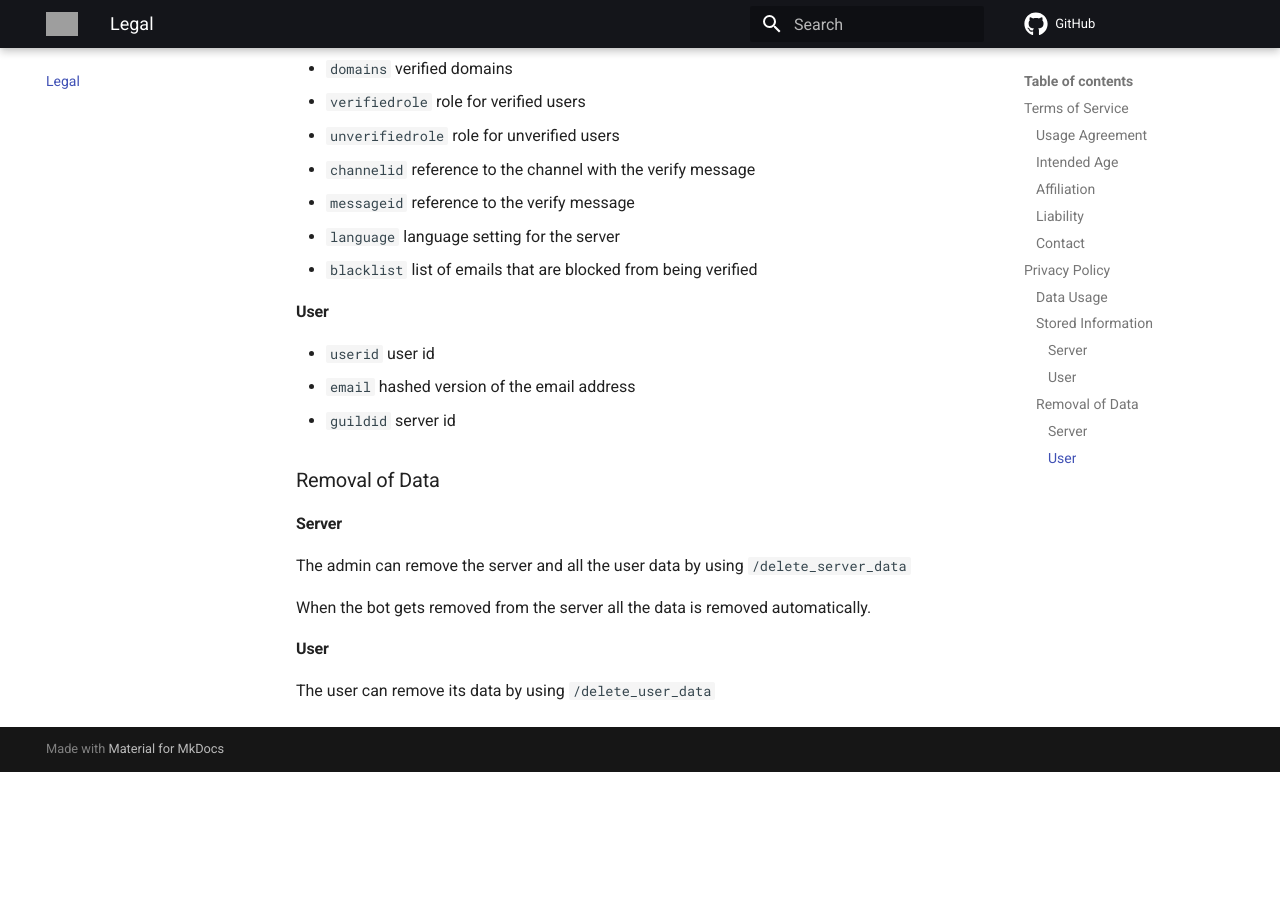
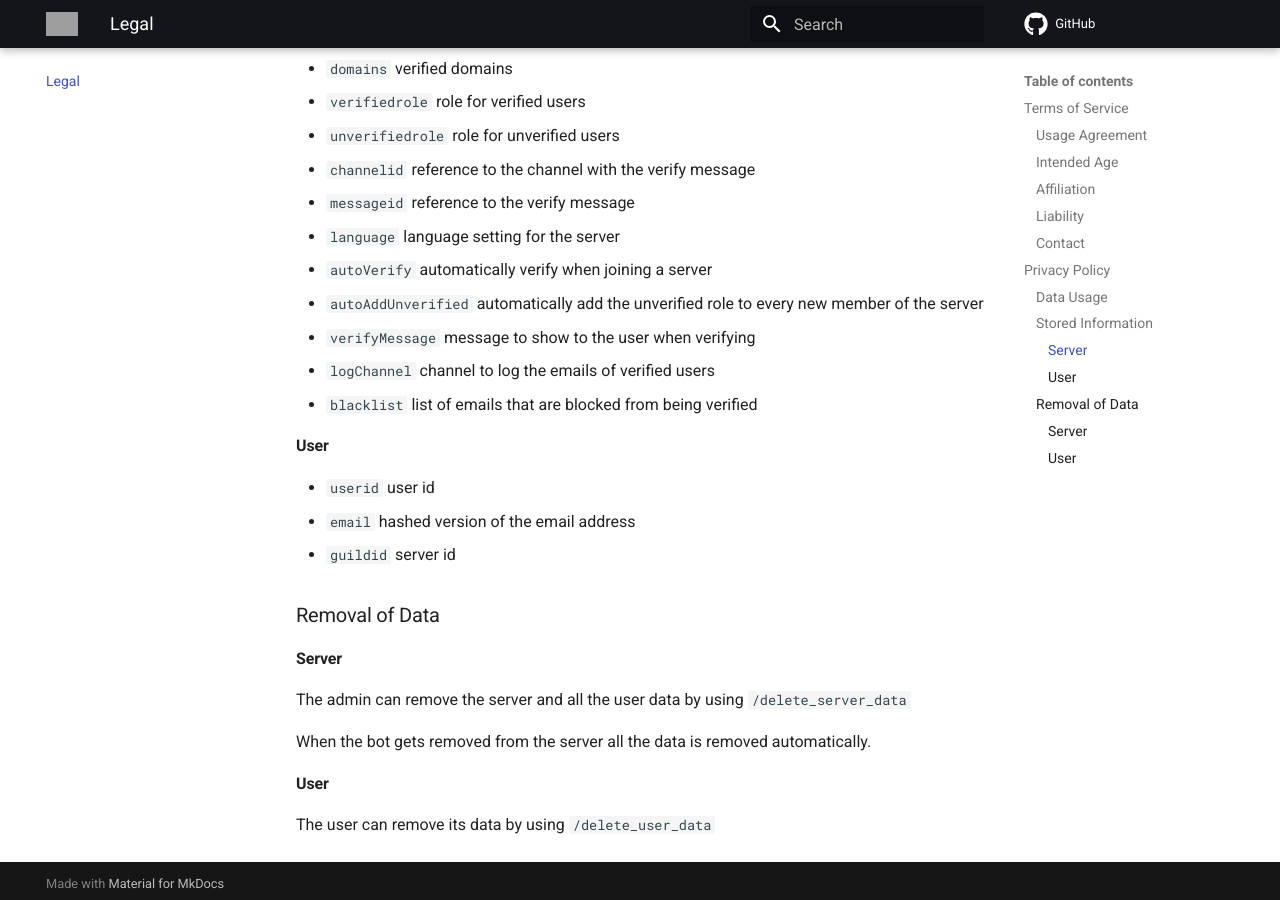
Before and after one commit to lkaesberg/EmailVerify, an MkDocs documentation site: the page built from docs/legal.md, in a window 1280 px wide and 900 px high, scrolled down 1442 px. Built offline with MkDocs 1.6.1 and Material for MkDocs 9.7.7, drawn with Linux system fonts in a browser that asks for light colours; comment, search, counter and statistics services are not loaded; before the commit the page ends 2214 px from its top, so only the background shows below that; grey boxes are pictures that could not be loaded.

Commit message:
Add missing table fields in legal.md.

```diff
--- a/docs/legal.md
+++ b/docs/legal.md
@@ -57,6 +57,10 @@ Following data gets stored from the bot:
 - `channelid` reference to the channel with the verify message
 - `messageid` reference to the verify message
 - `language` language setting for the server
+- `autoVerify` automatically verify when joining a server
+- `autoAddUnverified` automatically add the unverified role to every new member of the server
+- `verifyMessage` message to show to the user when verifying
+- `logChannel` channel to log the emails of verified users
 - `blacklist` list of emails that are blocked from being verified
 
 #### User
```
